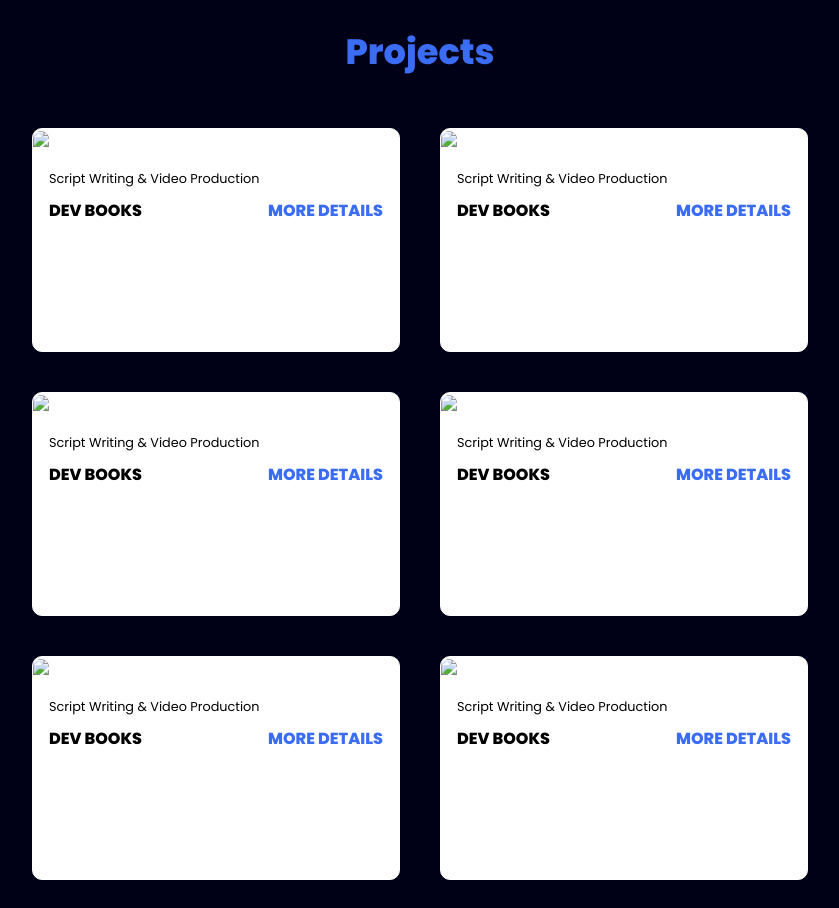
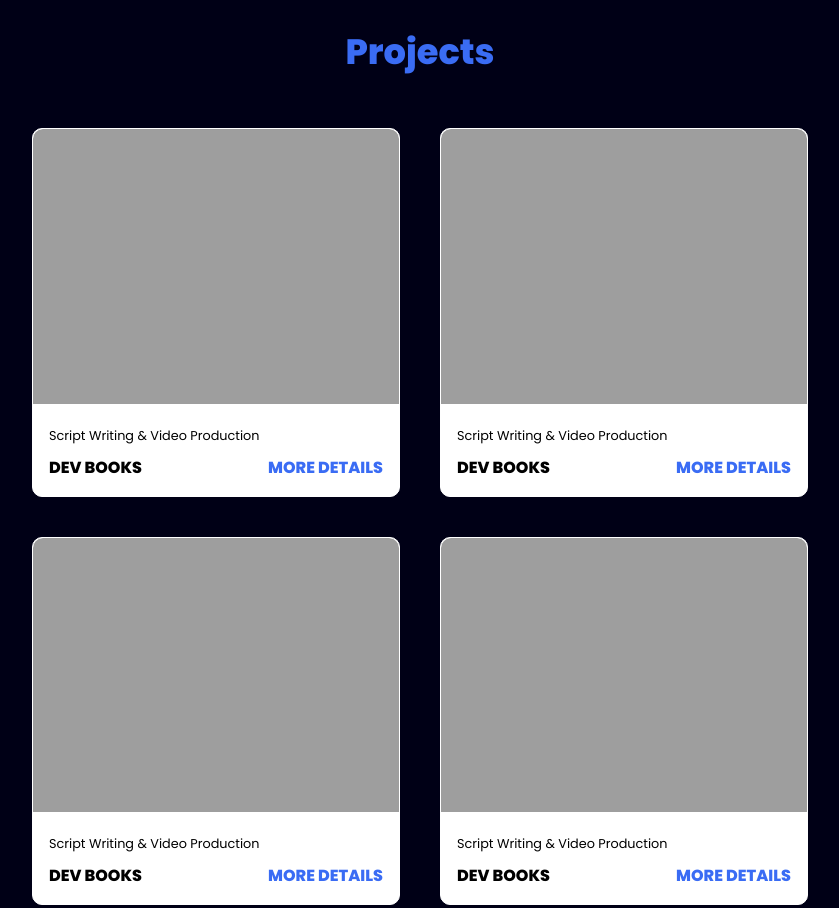
Before and after one commit to MazenAdel1/MezoPractise, a plain HTML site: page index.html in a window 1280 px wide. Shown: the part 1900-2808 px from the top of the page, without its empty margins (220-1059 px from the left). Drawn offline with Linux system fonts and the light colour scheme; the site is published under a folder, as on GitHub Pages, so addresses that start at the root find nothing; grey boxes are pictures that could not be loaded.

Commit message:
Update index.html

```diff
--- a/index.html
+++ b/index.html
@@ -73,7 +73,7 @@
         <div class="content">
             <div class="project-card">
                 <div class="project-image">
-                    <img src="/pexels-philippe-donn-1169754.jpg">
+                    <img src="pexels-philippe-donn-1169754.jpg">
                 </div>
                 <div class="project-info">
                     <p class="project-category">Script Writing & Video Production</p>
@@ -85,7 +85,7 @@
             </div>
             <div class="project-card">
                 <div class="project-image">
-                    <img src="/pexels-philippe-donn-1169754.jpg">
+                    <img src="pexels-philippe-donn-1169754.jpg">
                 </div>
                 <div class="project-info">
                     <p class="project-category">Script Writing & Video Production</p>
@@ -97,7 +97,7 @@
             </div>
             <div class="project-card">
                 <div class="project-image">
-                    <img src="/pexels-philippe-donn-1169754.jpg">
+                    <img src="pexels-philippe-donn-1169754.jpg">
                 </div>
                 <div class="project-info">
                     <p class="project-category">Script Writing & Video Production</p>
@@ -109,7 +109,7 @@
             </div>
             <div class="project-card">
                 <div class="project-image">
-                    <img src="/pexels-philippe-donn-1169754.jpg">
+                    <img src="pexels-philippe-donn-1169754.jpg">
                 </div>
                 <div class="project-info">
                     <p class="project-category">Script Writing & Video Production</p>
@@ -121,7 +121,7 @@
             </div>
             <div class="project-card">
                 <div class="project-image">
-                    <img src="/pexels-philippe-donn-1169754.jpg">
+                    <img src="pexels-philippe-donn-1169754.jpg">
                 </div>
                 <div class="project-info">
                     <p class="project-category">Script Writing & Video Production</p>
@@ -133,7 +133,7 @@
             </div>
             <div class="project-card">
                 <div class="project-image">
-                    <img src="/pexels-philippe-donn-1169754.jpg">
+                    <img src="pexels-philippe-donn-1169754.jpg">
                 </div>
                 <div class="project-info">
                     <p class="project-category">Script Writing & Video Production</p>
```
